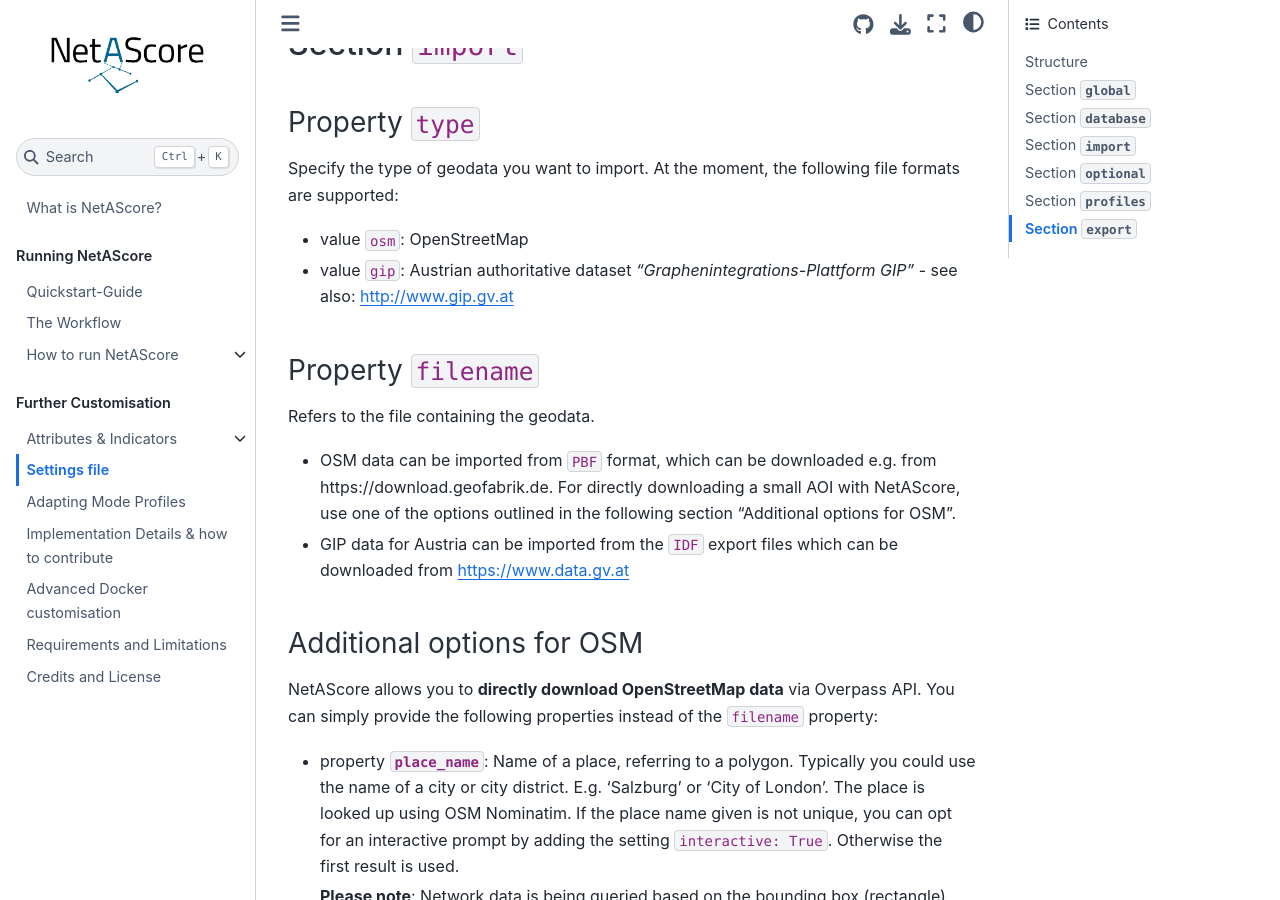
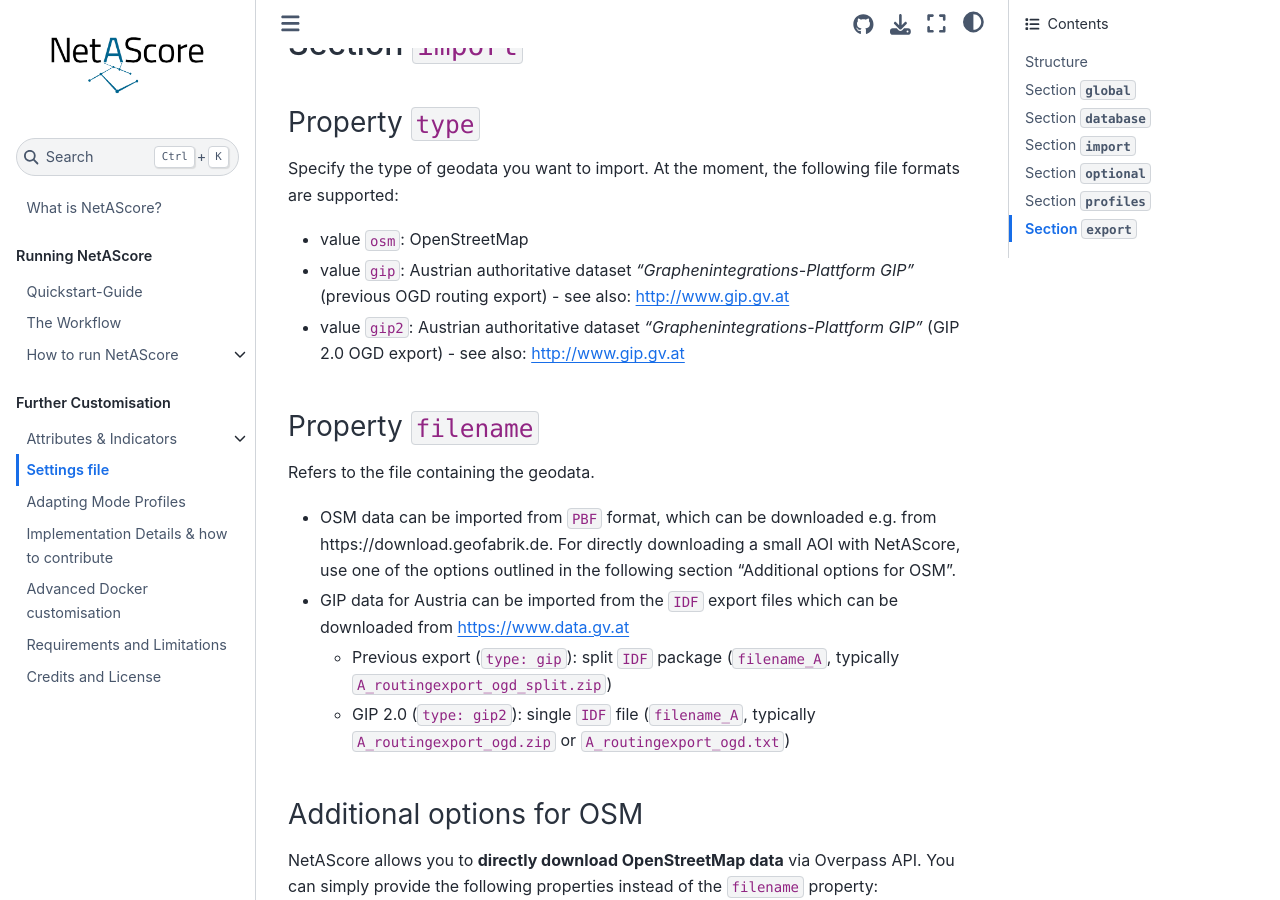
Before and after one commit to plus-mobilitylab/netascore-documentation, a Jupyter Book: the page built from Configuration-of-the-settings.md, in a window 1280 px wide and 900 px high, scrolled down 2947 px. Built offline with Jupyter Book 1.0.4 settings and Sphinx 7.4.7 and the Sphinx Book theme 1.1.4, drawn with Linux system fonts in a browser that asks for light colours; some of the changed text lies outside the part shown.

Commit message:
feature: document GIP 2.0 import and optional source attributes
GIP 2.0 is imported from a single IDF file. Source attributes can be included in the GIP edge export.

````diff
--- a/Configuration-of-the-settings.md
+++ b/Configuration-of-the-settings.md
@@ -100,7 +100,8 @@
 are supported:
 
 - value `osm`: OpenStreetMap
-- value `gip`: Austrian authoritative dataset *"Graphenintegrations-Plattform GIP"* - see also: [http://www.gip.gv.at](http://www.gip.gv.at/en/index.html)
+- value `gip`: Austrian authoritative dataset *"Graphenintegrations-Plattform GIP"* (previous OGD routing export) - see also: [http://www.gip.gv.at](http://www.gip.gv.at/en/index.html)
+- value `gip2`: Austrian authoritative dataset *"Graphenintegrations-Plattform GIP"* (GIP 2.0 OGD export) - see also: [http://www.gip.gv.at](http://www.gip.gv.at/en/index.html)
 
 ### Property `filename`
 
@@ -108,6 +109,8 @@
 
 - OSM data can be imported from `PBF` format, which can be downloaded e.g. from https://download.geofabrik.de. For directly downloading a small AOI with NetAScore, use one of the options outlined in the following section "Additional options for OSM".
 - GIP data for Austria can be imported from the `IDF` export files which can be downloaded from [https://www.data.gv.at](https://www.data.gv.at/katalog/dataset/3fefc838-791d-4dde-975b-a4131a54e7c5)
+  - Previous export (`type: gip`): split `IDF` package (`filename_A`, typically `A_routingexport_ogd_split.zip`)
+  - GIP 2.0 (`type: gip2`): single `IDF` file (`filename_A`, typically `A_routingexport_ogd.zip` or `A_routingexport_ogd.txt`)
 
 ### Additional options for OSM
 
@@ -287,3 +290,12 @@
   type: geopackage
   filename: netascore_<case_id>.gpkg
 ```
+
+For **GIP** you can optionally include source attributes in the edge export layer by setting `include_source_attributes: True`.
+
+```yaml
+export:
+  type: geopackage
+  filename: gip_network.gpkg
+  include_source_attributes: True
+```
````
Also changed, not shown: Attribute-derivation-from-GIP.md (+2 -2 lines), The-workflow.md (+7 -1 lines).
